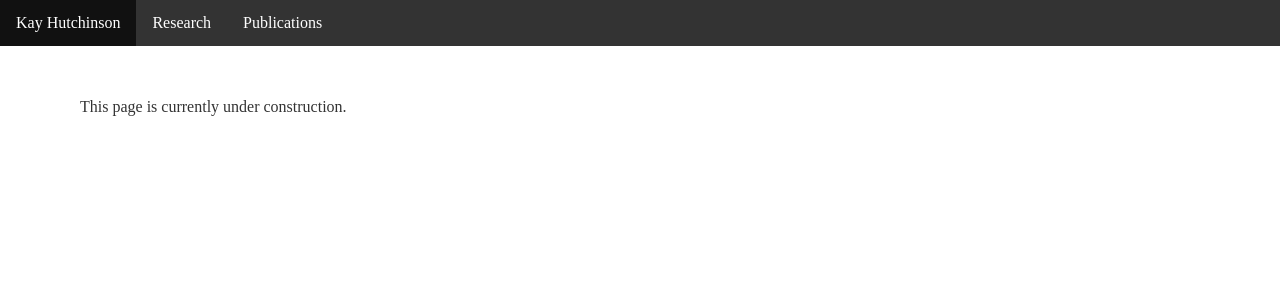
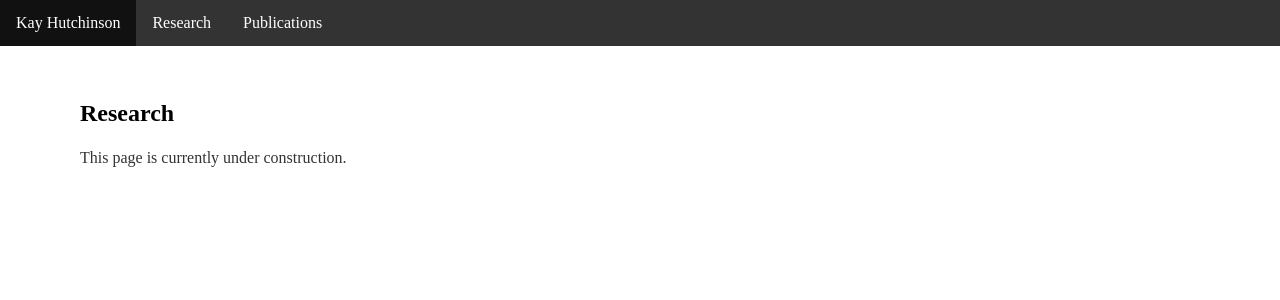
Before and after one commit to kch4fk/kch4fk.github.io, a Jekyll site: the page built from research/index.html, in a window 1280 px wide. Shown: the top 300 px of the page. Built offline with Jekyll 4.4.1, drawn with Linux system fonts in a browser that asks for light colours.

Commit message:
Update index.html

```diff
--- a/research/index.html
+++ b/research/index.html
@@ -3,7 +3,7 @@ layout: default
 title: "Research"
 ---
 <div class="content">
-	<!--<h2>Research</h2>-->
+	<h2>Research</h2>
 	<!--<p>Text <em>emphasis</em> Text <a href="/about">Read more</a></p>-->
 	<p>This page is currently under construction.</p>
 </div><!-- /.blurb -->
```
